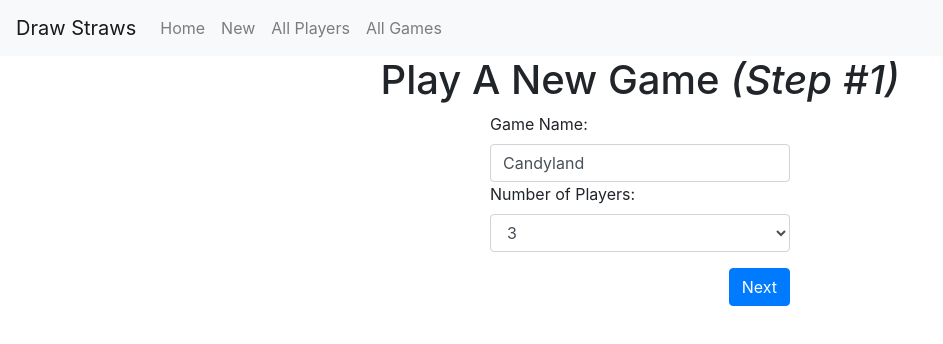
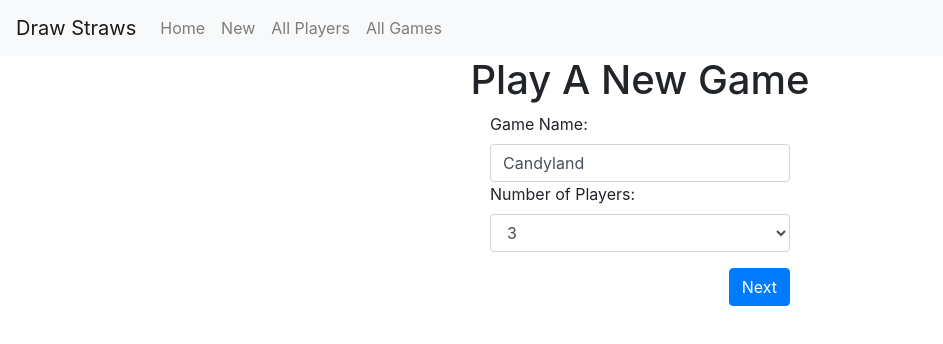
Before and after one commit to abourke09/draw-straws, a React (Create React App) app in the folder client/: page /new in a window 1280 px wide. Shown: the top 344 px of the page, without its empty margins (0-943 px from the left). Built offline with nearby package versions, Linux system fonts and the light colour scheme; no server answers.

Commit message:
removes some comments, adds a save button

```diff
--- a/client/src/containers/NewGame.js
+++ b/client/src/containers/NewGame.js
@@ -72,7 +72,7 @@ class NewGame extends Component {
   _next() {
     let currentStep = this.state.currentStep
     // If the current step is 1 or 2, then add one on "next" button click
-    currentStep = currentStep >= 10? 3: currentStep + 1
+    currentStep = currentStep >= 4? 4: currentStep + 1
     this.setState({
       currentStep: currentStep
     })
@@ -80,16 +80,18 @@ class NewGame extends Component {
 
   _prev() {
     let currentStep = this.state.currentStep
-    // If the current step is 2 or 3, then subtract one on "previous" button click
     currentStep = currentStep <= 1? 1: currentStep - 1
     this.setState({
       currentStep: currentStep
     })
   }
 
+  _save() {
+
+  }
+
   get previousButton(){
     let currentStep = this.state.currentStep;
-    // If the current step is not 1, then render the "previous" button
     if(currentStep !==1){
       return (
         <button
@@ -99,13 +101,11 @@ class NewGame extends Component {
         </button>
       )
     }
-    // ...else return nothing
     return null;
   }
 
   get nextButton(){
     let currentStep = this.state.currentStep;
-    // If the current step is not 2, then render the "next" button
     if(currentStep <4){
       return (
         <button
@@ -115,16 +115,20 @@ class NewGame extends Component {
         </button>
       )
     }
-    // ...else render nothing
-    return null;
+    return (
+      <button
+        className="btn btn-primary float-right"
+        type="button" onClick={this._save}>
+      Save
+      </button>
+      )
   }
 
 
   render() {
-    //console.log("players array: ", this.state.playersArray)
     return(
       <React.Fragment>
-      <h1 align= 'center'>Play A New Game <em>(Step #{this.state.currentStep})</em></h1>
+      <h1 align= 'center'>Play A New Game <em></em></h1>
 
       <form onSubmit={this.handleSubmit} style = { { margin: '0 auto', width: '300px' } }>
 
```
